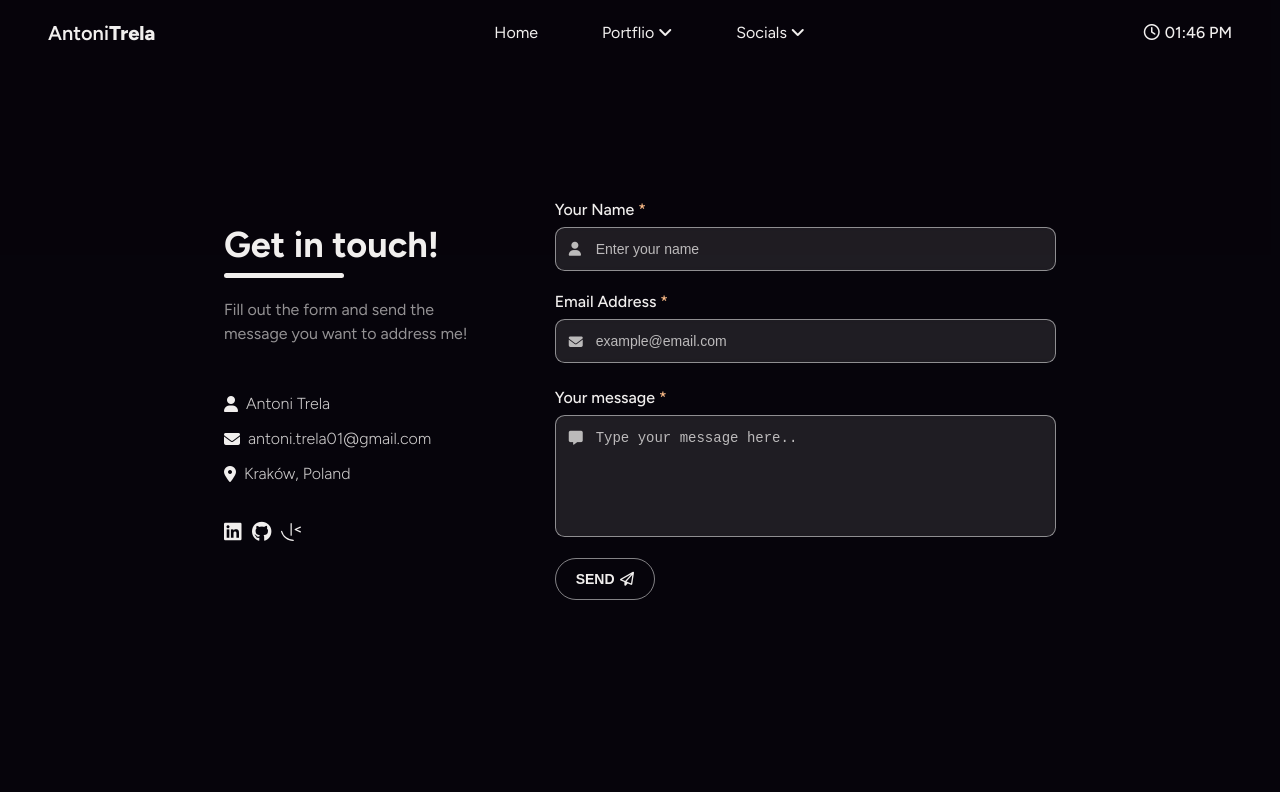
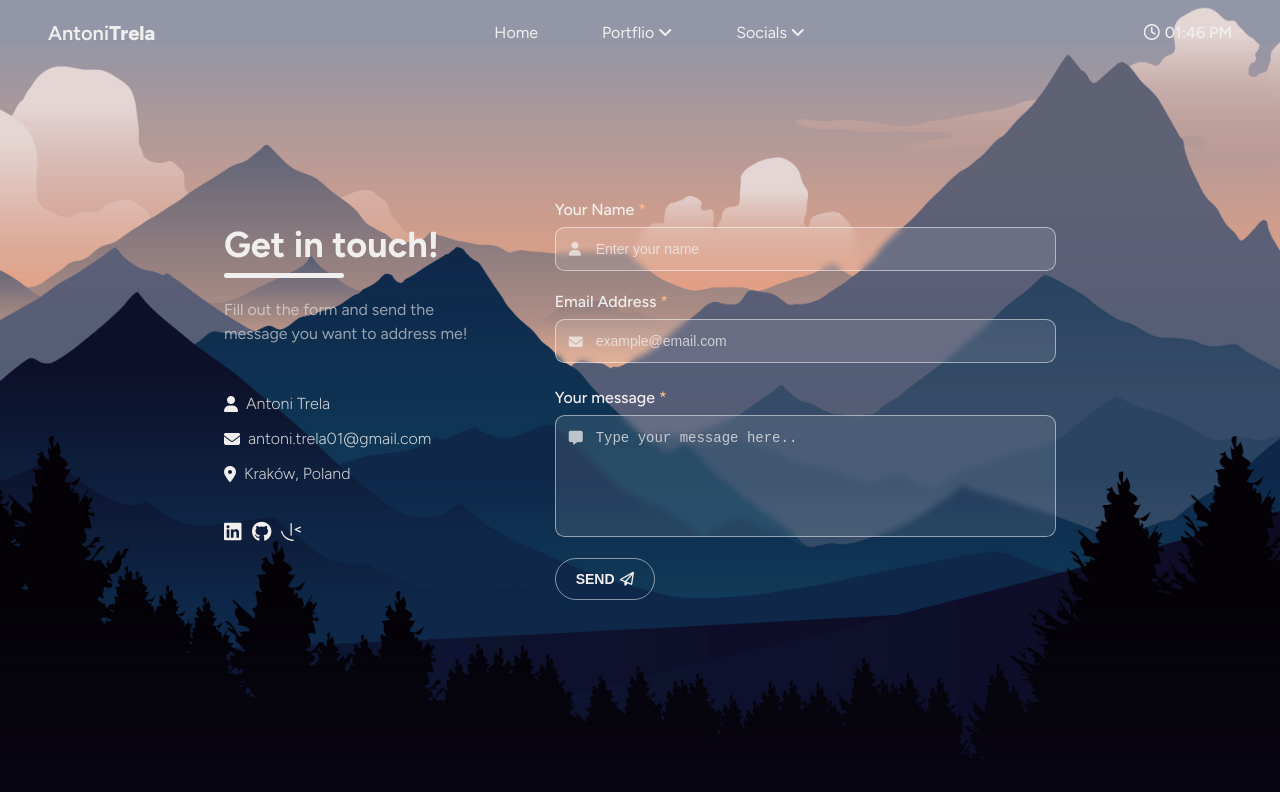
Before and after one commit to antre01/my-webiste, a plain HTML site: page index.html in a window 1280 px wide. Drawn offline with Linux system fonts and the light colour scheme; the site is published under a folder, as on GitHub Pages, so addresses that start at the root find nothing.

Commit message:
background image fix

```diff
--- a/scss/general/_boilerplates.scss
+++ b/scss/general/_boilerplates.scss
@@ -16,7 +16,7 @@ body {
   position: relative;
   max-width: 100vw;
   min-height: 100vh;
-  background-image: url("/assets/images/bg3.jpg");
+  background-image: url("../assets/images/bg3.jpg");
   background-size: cover;
   background-repeat: no-repeat;
   background-attachment: fixed;
```
Also changed, not shown: dist/style.css, 1 other file.
